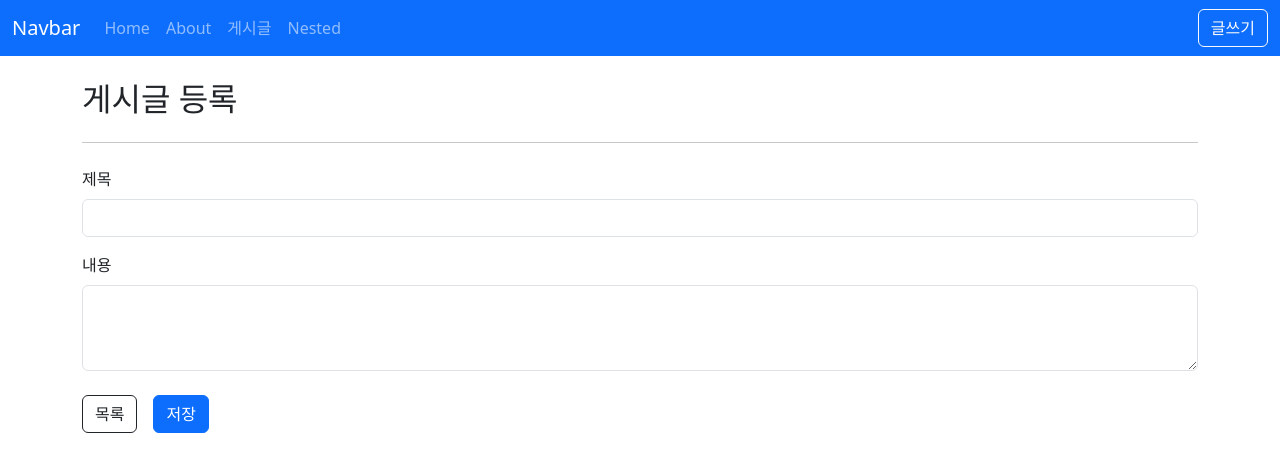
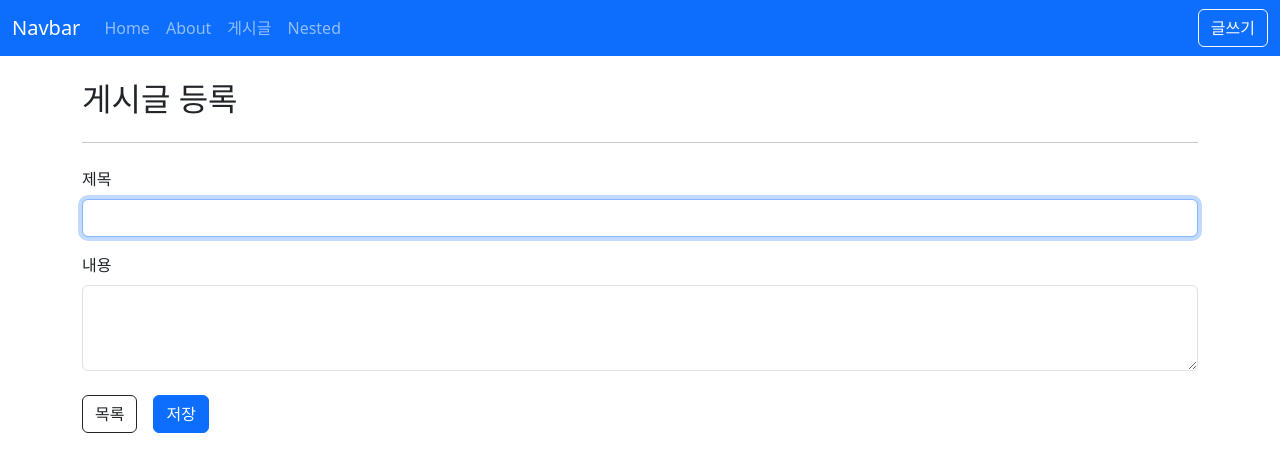
Before and after one commit to Woochang1132/vue3-project, a Vue app: page /posts/create in a window 1280 px wide. Shown: the top 472 px of the page. Built offline with nearby package versions, Linux system fonts and the light colour scheme.

Commit message:
[개발] vue > Custom Directives 만들기

```diff
--- a/src/components/posts/PostForm.vue
+++ b/src/components/posts/PostForm.vue
@@ -3,6 +3,8 @@
     <div class="mb-3">
       <label for="exampleFormControlInput1" class="form-label">제목</label>
       <input
+        v-focus
+        v-color="'blue'"
         :value="title"
         @input="$emit('update:title', $event.target.value)"
         type="text"
--- /dev/null
+++ b/src/directives/color.js
@@ -0,0 +1,5 @@
+function color(el, binding) {
+  el.style.color = binding.value;
+}
+
+export default color;
--- /dev/null
+++ b/src/directives/focus.js
@@ -0,0 +1,5 @@
+export default {
+  mounted: el => {
+    el.focus();
+  },
+};
--- a/src/main.js
+++ b/src/main.js
@@ -7,8 +7,12 @@
 import App from './App.vue';
 import router from '@/router';
 import globalComponents from './plugins/global-components';
+import globalDirectives from './plugins/global-directives';
+// import focus from '@/directives/focus';
 
 const app = createApp(App);
+app.use(globalDirectives);
+// app.directive('focus', focus);
 app.use(globalComponents);
 app.use(router);
 app.mount('#app');
--- /dev/null
+++ b/src/plugins/global-directives.js
@@ -0,0 +1,8 @@
+import focus from '@/directives/focus';
+import color from '@/directives/color';
+export default {
+  install(app) {
+    app.directive('focus', focus);
+    app.directive('color', color);
+  },
+};
```
